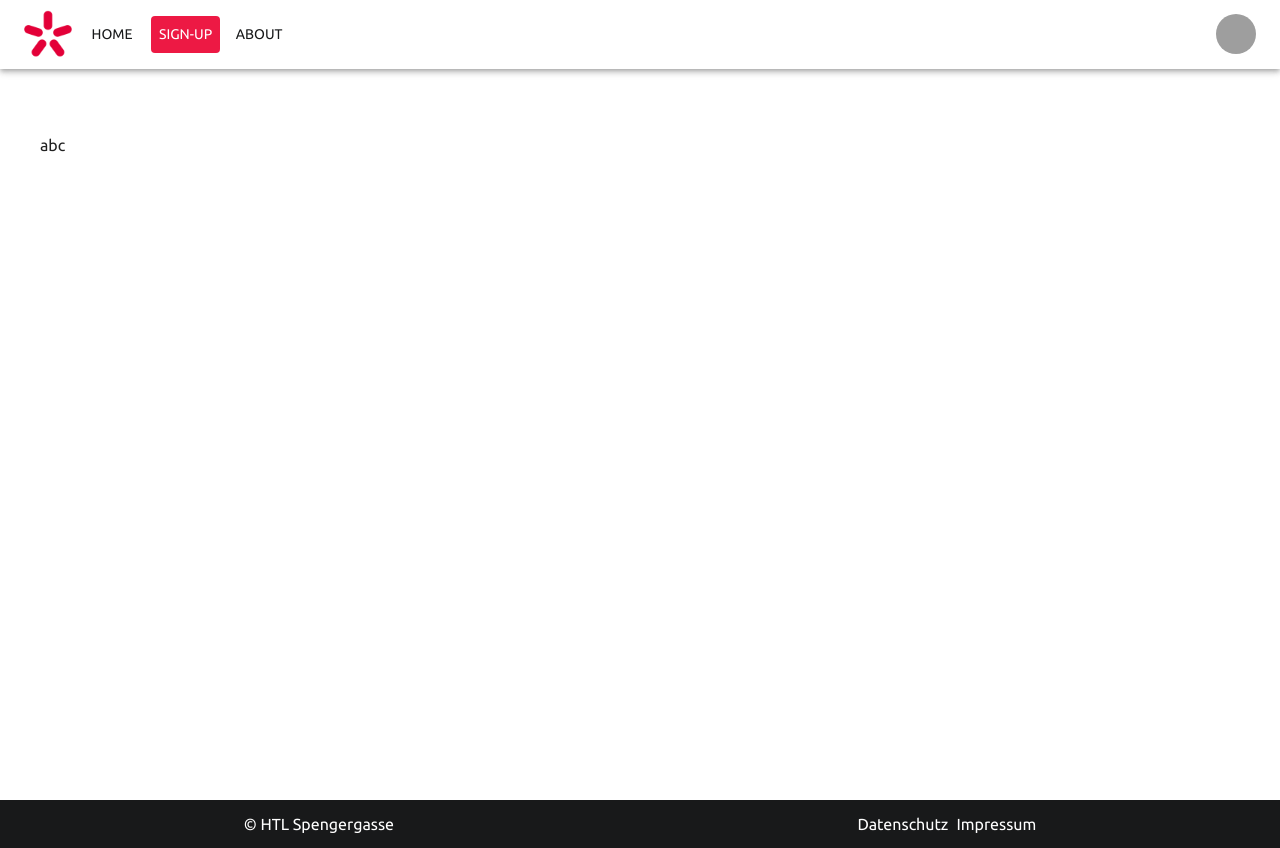
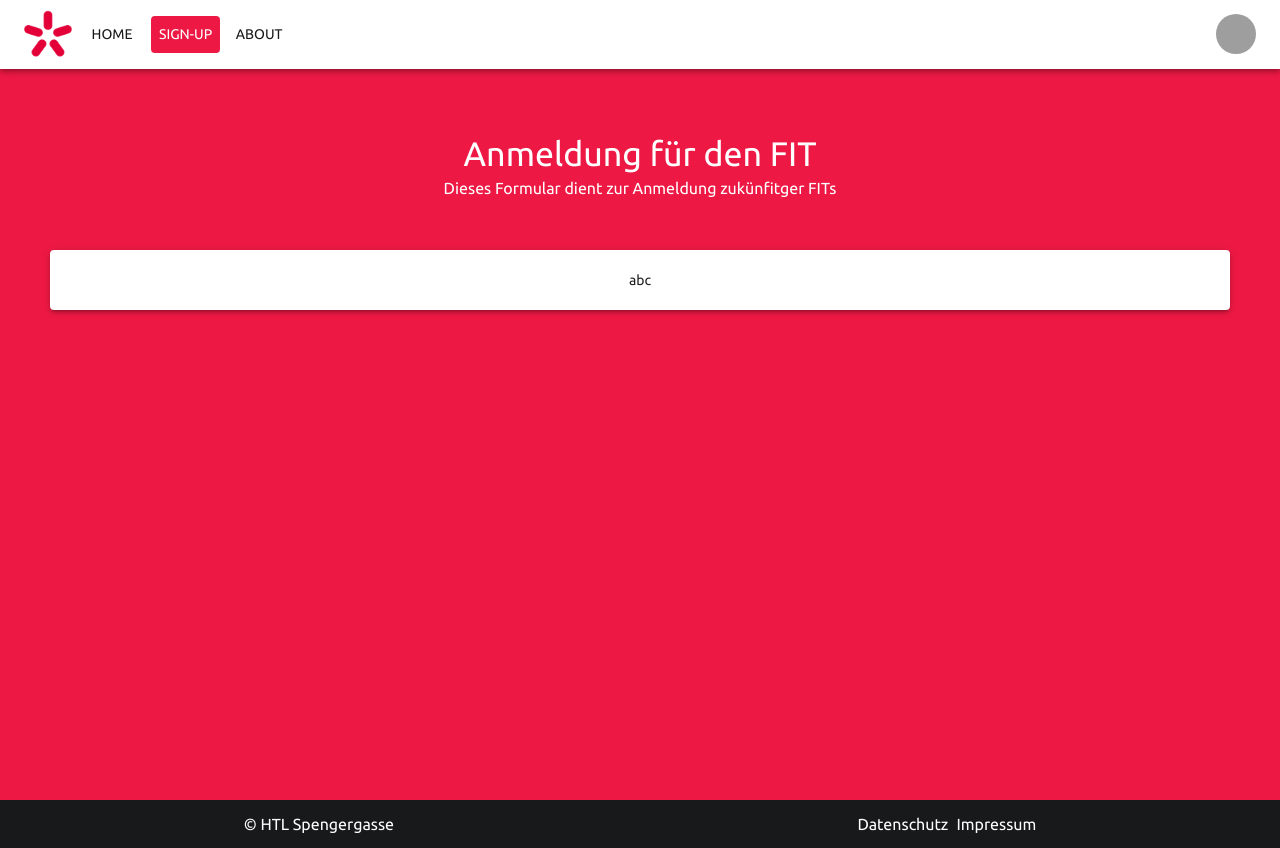
Before and after one commit to DieNullpointer/fit, a React (Create React App) app in the folder fit.client/: page /signup in a window 1280 px wide. Built offline with nearby package versions, Linux system fonts and the light colour scheme; grey boxes are pictures that could not be loaded; the HTML template or start-up script is replaced by a standard one; a web font is replaced by a local one.

Commit message:
feat: added useForm and beautified signup page

```diff
--- a/fit.client/package.json
+++ b/fit.client/package.json
@@ -17,6 +17,7 @@
     "postcss": "^8.4.21",
     "react": "^18.2.0",
     "react-dom": "^18.2.0",
+    "react-hook-form": "^7.43.1",
     "react-router-dom": "^6.8.0",
     "react-scripts": "5.0.1",
     "web-vitals": "^2.1.4"
--- a/fit.client/src/components/PageFrame.jsx
+++ b/fit.client/src/components/PageFrame.jsx
@@ -1,7 +1,7 @@
 import Footer from "./Footer";
 import Navbar from "./Navbar";
 
-export default function PageFrame({ children, active, margin, className }) {
+export default function PageFrame({ children, active, margin, className, oldschool }) {
   return (
     <div>
       <div className={`min-h-screen ${className}`}>
--- a/fit.client/src/components/atoms/Paper.jsx
+++ b/fit.client/src/components/atoms/Paper.jsx
@@ -1,13 +1,14 @@
 import MuiPaper from "@mui/material/Paper"
 import { styled } from "@mui/material";
 
-export default function Paper({elevation, children, center, id}) {
+export default function Paper({elevation, children, center, id, className}) {
     const Item = styled(MuiPaper)(({ theme }) => ({
         ...theme.typography.body2,
         textAlign: center ? 'center' : 'left',
         margin: '10px',
         lineHeight: '60px',
       }));
+      const Export = <Item id={id} elevation={elevation}>{children}</Item>;
 
-    return <Item elevation={elevation}>{children}</Item>
+    return !className ? Export : <div className={className}>{Export}</div>
 }
--- a/fit.client/src/pages/Signup.jsx
+++ b/fit.client/src/pages/Signup.jsx
@@ -1,7 +1,28 @@
+import { Typography } from "@mui/material";
+import { Box } from "@mui/system";
+import Paper from "../components/atoms/Paper";
 import PageFrame from "../components/PageFrame";
+import { useForm } from "react-hook-form";
 
 export default function Signup({}) {
-  return <PageFrame active={"sign-up"} margin>
-    abc
-  </PageFrame>;
+  const { signup, handleSubmit, formState: errors } = useForm();
+  const handleSignup = (data) => console.log(data);
+
+  return (
+    <PageFrame active={"sign-up"} margin className="bg-primary">
+      <Box sx={{ color: "white", textAlign: "center" }}>
+        <Typography variant="h4">Anmeldung für den FIT</Typography>
+        <Typography variant="subtitle1" gutterBottom>
+          Dieses Formular dient zur Anmeldung zukünfitger FITs
+        </Typography>
+      </Box>
+      <Paper elevation={3} className="mt-12">
+        <div className="flex justify-center items-center">
+          <form onSubmit={handleSubmit(handleSignup)}>
+            abc
+          </form>
+        </div>
+      </Paper>
+    </PageFrame>
+  );
 }
```
Also changed, not shown: 1 other file (tests, documents, lock files or other folders).
